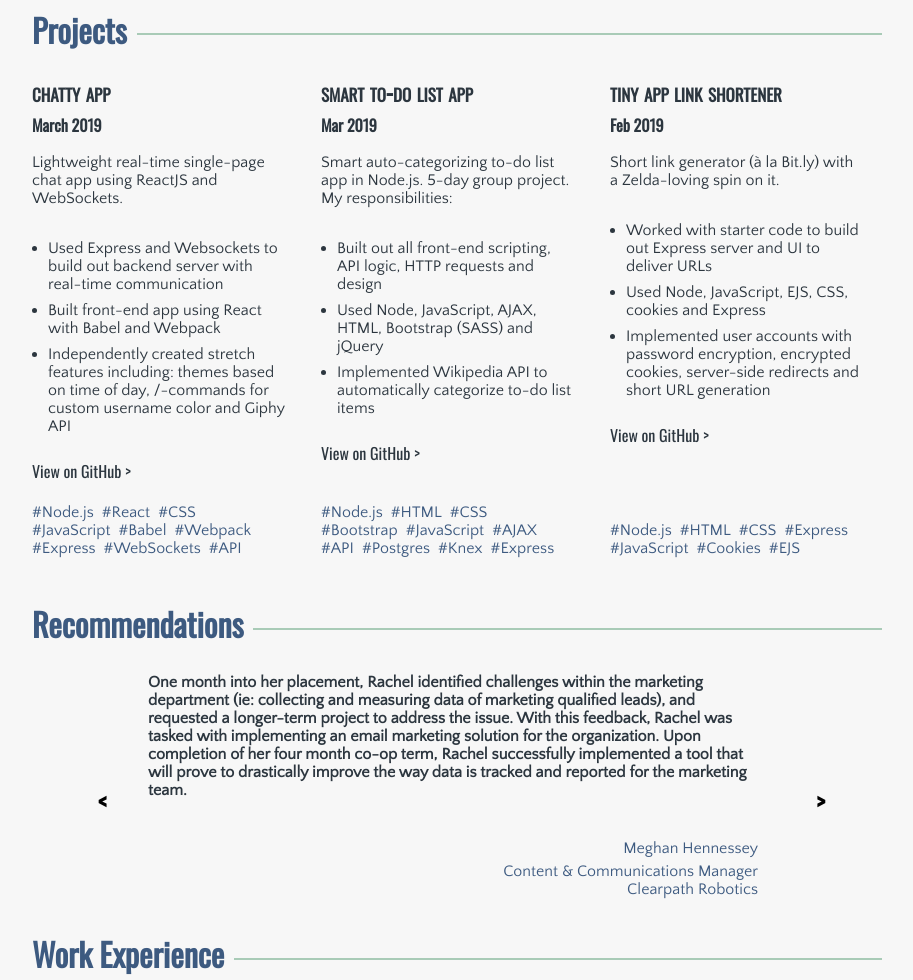
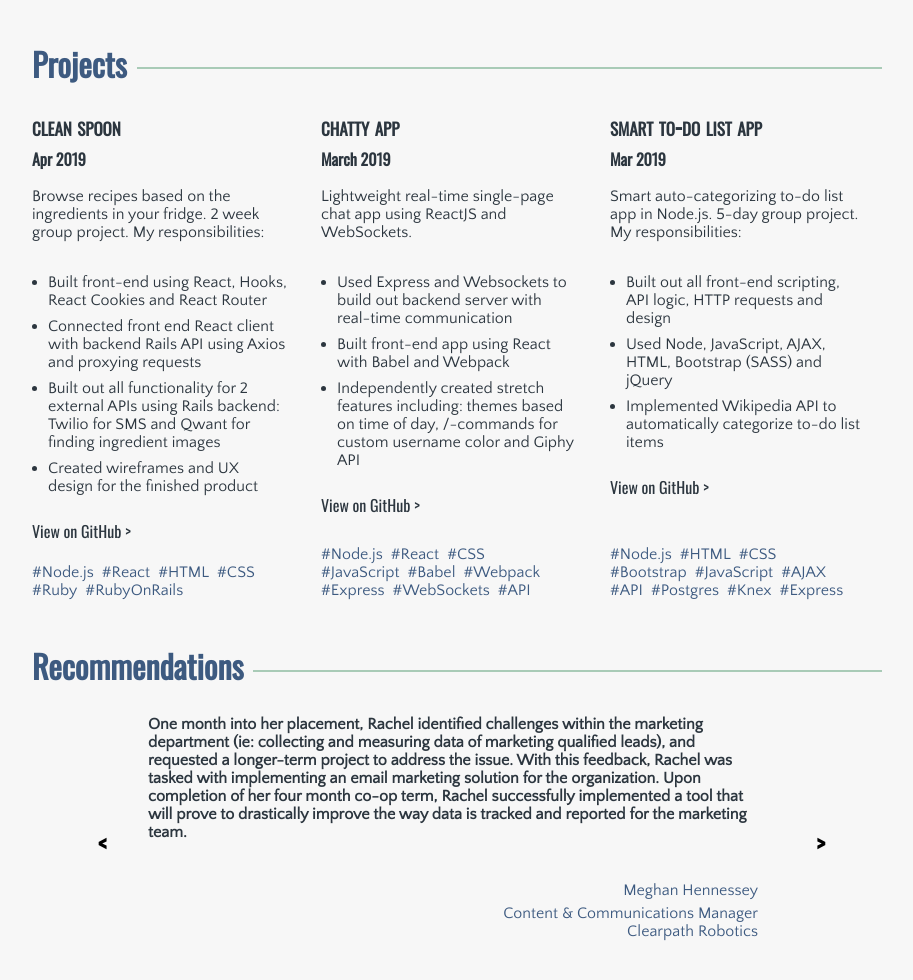
Before and after one commit to rachelgould/rachelgould.github.io, a website: page index.html in a window 1280 px wide. Shown: the part 905-1885 px from the top of the page, without its empty margins (183-1096 px from the left). Drawn offline with nearby package versions, Linux system fonts and the light colour scheme.

Commit message:
update to include final project for lighthouse

```diff
--- a/index.html
+++ b/index.html
@@ -31,7 +31,8 @@
       <h1>Summary</h1>
       <p>Full-stack web developer fuelled by curiosity and a love of learning. If this sounds generic, ask yourself how many communications interns would volunteer to go inside of a radioactive particle accelerator just so they could see how it works.</p>
       <p>This is the sense of wonder that I bring to web development, with a particular passion for front-end.</p>
-      <p>In addition to my natural curiosity, I also bring solid business awareness and communication skills from working as a Digital Marketing Specialist for tech companies. I've touched almost every part of the sales and marketing process, from hitting the phones to building large-scale campaigns. <a href="./Rachel Gould.pdf">Click here to download an excerpt of this resumé.</a></p>
+      <p>In addition to my natural curiosity, I also bring solid business awareness and communication skills from working as a Digital Marketing Specialist for tech companies. I've touched almost every part of the sales and marketing process, from hitting the phones to building large-scale campaigns.</p>
+      <p><a href="./Rachel Gould.pdf">Click here to download an excerpt of this resumé.</a></p>
     </section>
     <section id="section-skills">
       <h1>Skills</h1>
@@ -80,6 +81,28 @@
     <section id="section-projects">
       <h1>Projects</h1>
       <div class="section-projects-container">
+
+        <div>
+            <h2>clean spoon</h2>
+            <h3>Apr 2019</h3>
+            <p>Browse recipes based on the ingredients in your fridge. 2 week group project. My responsibilities:</p>
+            <ul>
+              <li>Built front-end using React, Hooks, React Cookies and React Router</li>
+              <li>Connected front end React client with backend Rails API using Axios and proxying requests</li>
+              <li>Built out all functionality for 2 external APIs using Rails backend: Twilio for SMS and Qwant for finding ingredient images</li>
+              <li>Created wireframes and UX design for the finished product</li>
+            </ul>
+            <a href="https://github.com/rachelgould/Tinyapp">View on GitHub ></a>
+            <ul class="tech-stack">
+              <li>#Node.js</li>
+              <li>#React</li>
+              <li>#HTML</li>
+              <li>#CSS</li>
+              <li>#Ruby</li>
+              <li>#RubyOnRails</li>
+            </ul>
+          </div>
+
         <div>
           <h2>chatty app</h2>
           <h3>March 2019</h3>
@@ -127,7 +150,7 @@
           </ul>
         </div>
 
-        <div>
+        <!-- <div>
           <h2>tiny app link shortener</h2>
           <h3>Feb 2019</h3>
           <p>Short link generator (à la Bit.ly) with a Zelda-loving spin on it.</p>
@@ -146,7 +169,7 @@
             <li>#Cookies</li>
             <li>#EJS</li>
           </ul>
-        </div>
+        </div> -->
 
       </div>
     </section>
```
Also changed, not shown: 1 other file.
